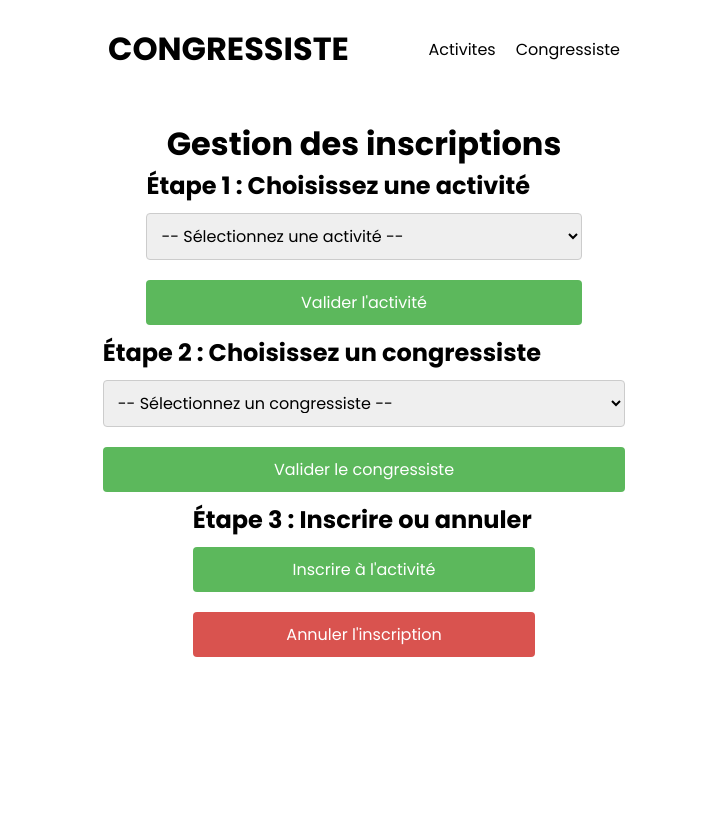
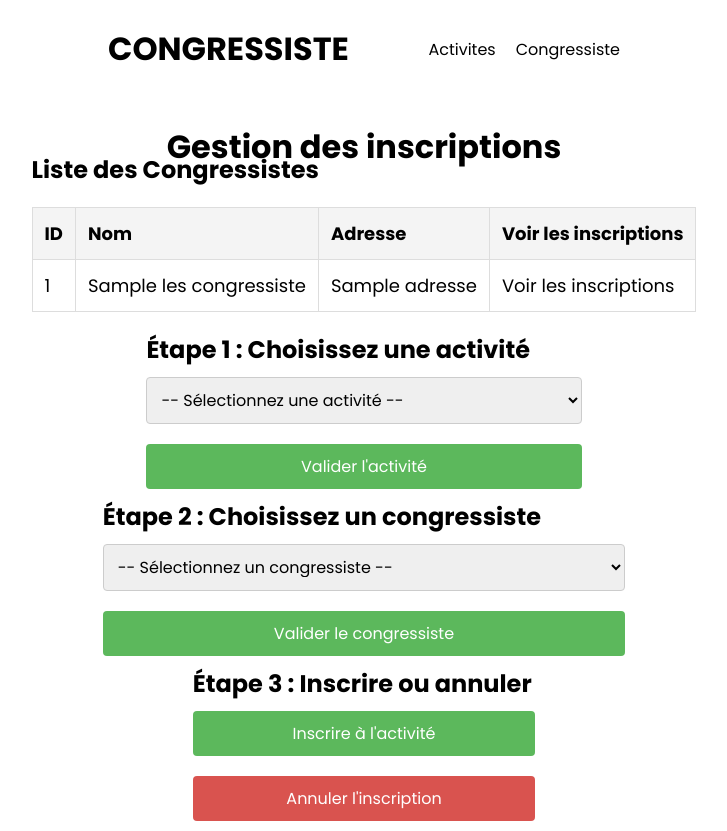
Before and after one commit to ADsglt77/congres, a PHP site: template vue/vueCongressiste.php in a window 1280 px wide. Shown: the whole page, without its empty margins (276-1003 px from the left). Before the commit the page ends 657 px from the top, so only its background shows below. Run offline with PHP 8.4, Linux system fonts and the light colour scheme; the template is opened without the code that fills it: most values are stand-ins (such as "Sample title", 1, 10 or a date in 2020).

Commit message:
Update vueCongressiste.php

```diff
--- a/vue/vueCongressiste.php
+++ b/vue/vueCongressiste.php
@@ -34,16 +34,77 @@ button.danger {
 button.danger:hover {
     background-color: #c9302c;
 }
+
+.titre {
+    margin-top: 50px;
+}
+
+table {
+    width: 100%;
+    border-collapse: collapse;
+    margin: 20px 0;
+    font-size: 18px;
+    text-align: left;
+}
+
+th, td {
+    padding: 12px;
+    border: 1px solid #ddd;
+}
+
+th {
+    background-color: #f4f4f4;
+    font-weight: bold;
+}
+
+tr:nth-child(even) {
+    background-color: #f9f9f9;
+}
+
+tr:nth-child(odd) {
+    background-color: #ffffff;
+}
+
+tr:hover {
+    background-color: #f1f1f1;
+}
 </style>
 
+<div class="container">
+    <div class="titre">
+        <h1>Gestion des inscriptions</h1>
+    </div>
 
-<div class="container">
     <div class="center">
-
-        <h1>Gestion des inscriptions</h1>
         <?php if (!empty($message)) : ?>
             <p><?php echo htmlspecialchars($message); ?></p>
         <?php endif; ?>
+
+        <!-- Liste des Congressistes -->
+        <section>
+            <h2>Liste des Congressistes</h2>
+            <table>
+                <thead>
+                    <tr>
+                        <th>ID</th>
+                        <th>Nom</th>
+                        <th>Adresse</th>
+                        <th>Voir les inscriptions</th>
+                    </tr>
+                </thead>
+                <tbody>
+                    <?php foreach ($LesCongressistes as $congressiste) { ?>
+                        <tr>
+                            <td><?php echo htmlspecialchars($congressiste->id); ?></td>
+                            <td><?php echo htmlspecialchars($congressiste->nom_congressiste); ?></td>
+                            <td><?php echo htmlspecialchars($congressiste->adresse); ?></td>
+                            <td><a href="./?action=congressiste&id=<?php echo $congressiste->id; ?>">Voir les inscriptions</a></tr>
+                    <?php } ?>
+                </tbody>
+            </table>
+        </section>
+
+        <!-- Étape 1 : Choisir une activité -->
         <section>
             <h2>Étape 1 : Choisissez une activité</h2>
             <form method="POST">
@@ -59,6 +120,8 @@ button.danger:hover {
                 <button type="submit" name="choisir_activite">Valider l'activité</button>
             </form>
         </section>
+
+        <!-- Étape 2 : Choisir un congressiste -->
         <?php if (!empty($activiteSelectionnee)) : ?>
             <section>
                 <h2>Étape 2 : Choisissez un congressiste</h2>
@@ -77,6 +140,8 @@ button.danger:hover {
                 </form>
             </section>
         <?php endif; ?>
+
+        <!-- Étape 3 : Inscrire ou annuler -->
         <?php if (!empty($activiteSelectionnee) && !empty($congressisteSelectionne)) : ?>
             <section>
                 <h2>Étape 3 : Inscrire ou annuler</h2>
@@ -88,9 +153,7 @@ button.danger:hover {
                 </form>
             </section>
         <?php endif; ?>
-
     </div>
 </div>
 
-
 <?php include "./vue/pied.php"; ?>
```
